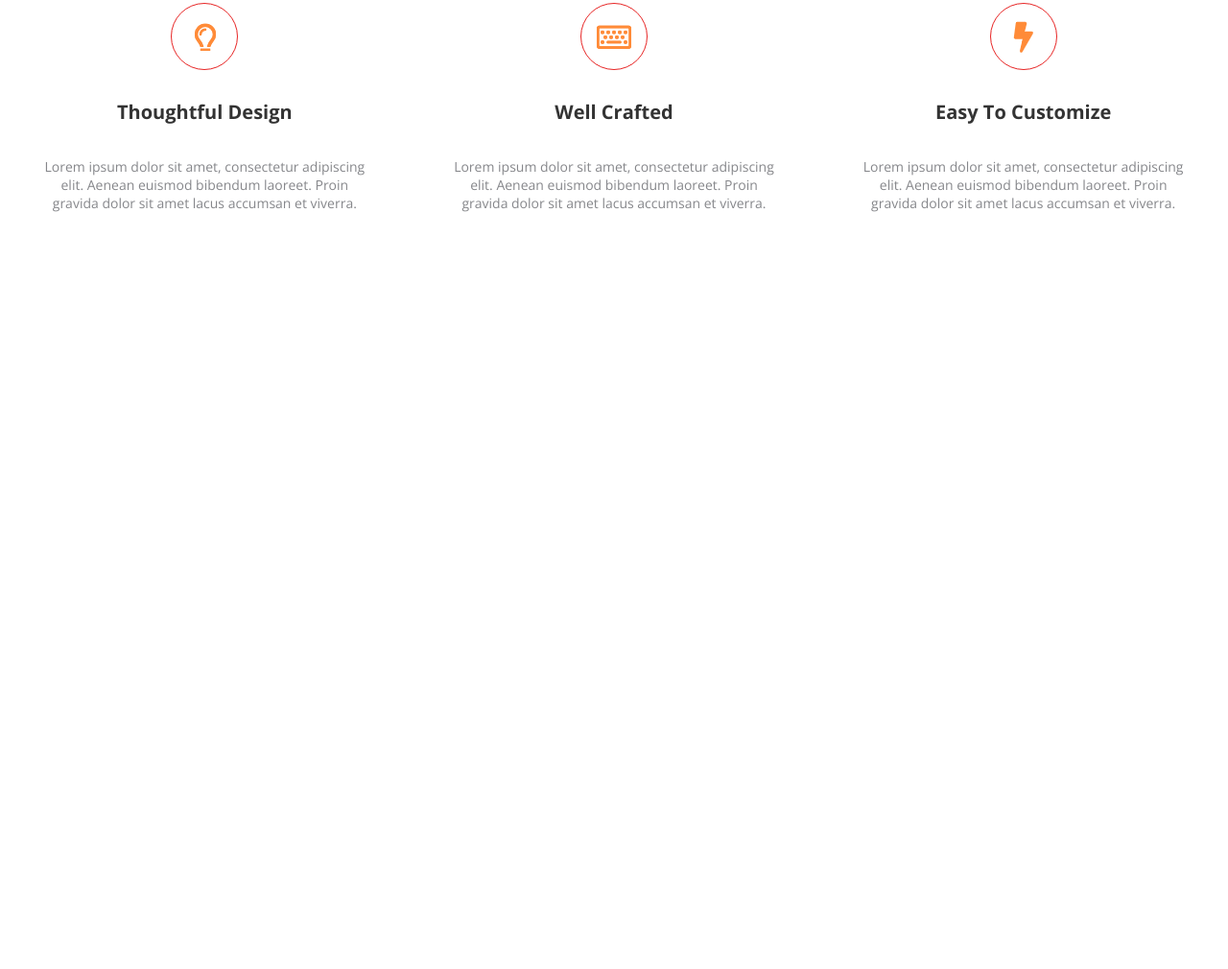
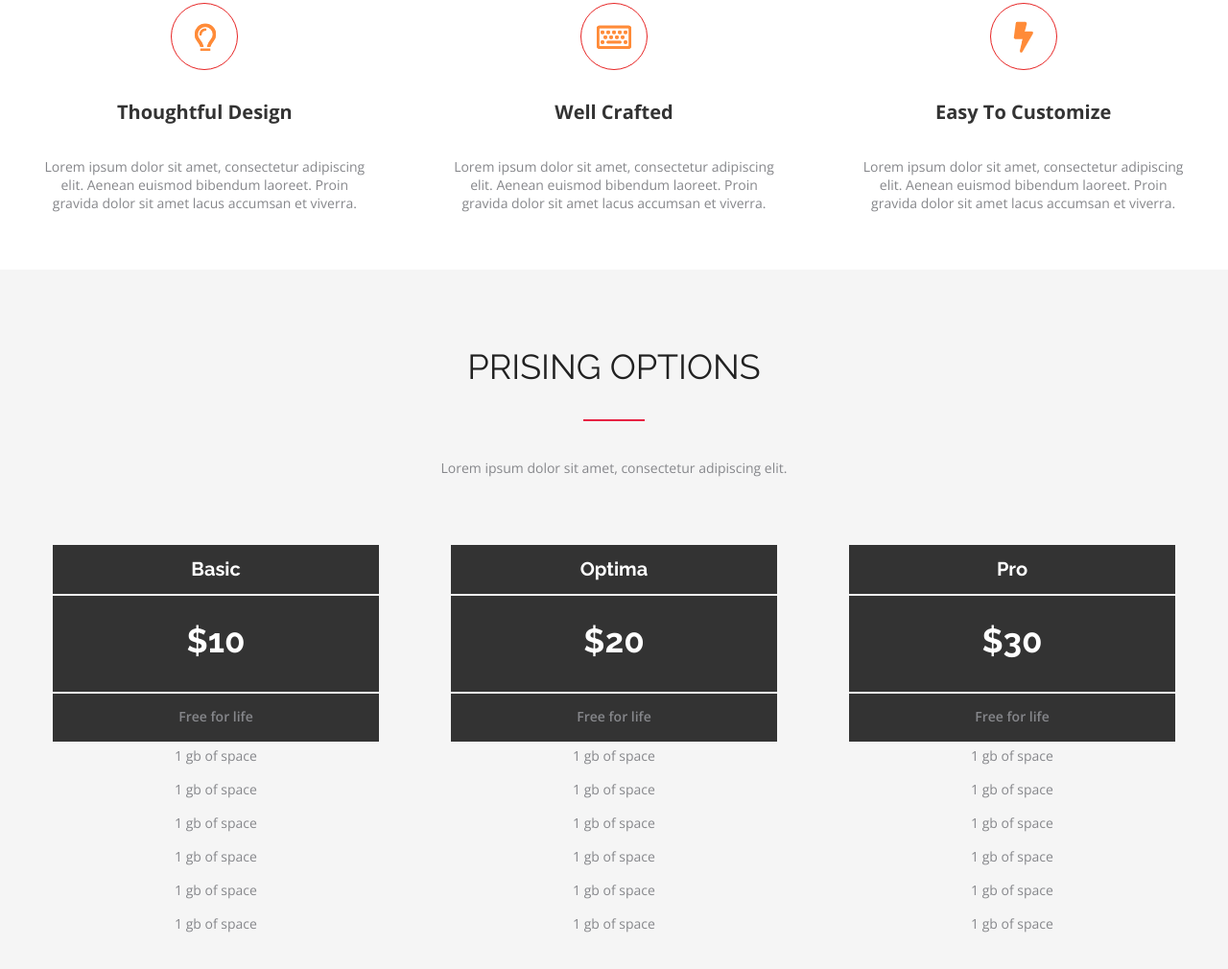
Before and after one commit to AlinaHilevich/FE67-onl-Front-End, a plain HTML site: page awesome/awesome index.html in a window 1280 px wide. Shown: the part 272-1282 px from the top of the page at 96% size. Before the commit the page ends 800 px from the top, so only its background shows below. Drawn offline with nearby package versions, Linux system fonts and the light colour scheme.

Commit message:
created progect

```diff
--- a/awesome/awesome index.html
+++ b/awesome/awesome index.html
@@ -7,6 +7,7 @@
   <title>AWESOME</title>
 </head>
 <body>
+
 <section class="AWESOME">
   <div class="container">
     <div class="awesome-heding">
@@ -56,13 +57,56 @@
 
     </div>
   </div>
+</div>
+  </div>
 
+  <section class="price-listing">
+		<div class="container">
+      <h2 class="title">PRISING OPTIONS</h2>
+      <div class="line"></div>
+      <div class="price-text">
+        <p>Lorem ipsum dolor sit amet, consectetur adipiscing elit.</p>
+      </div>
+      <div class="price-listing-box">
+        <ul class="price-wrap">
+          <li class="price-title">Basic</li>
+          <li class="price-cash">$10</li>
+          <li class="price-name">Free for life</li>
+          <li class="price-text">1 gb of space</li>
+          <li class="price-text">1 gb of space</li>
+          <li class="price-text">1 gb of space</li>
+          <li class="price-text">1 gb of space</li>
+          <li class="price-text">1 gb of space</li>
+          <li class="price-text">1 gb of space</li>
+        </ul>
+        <ul class="price-wrap">
+          <li class="price-title">Optima</li>
+          <li class="price-cash">$20</li>
+          <li class="price-name">Free for life</li>
+          <li class="price-text">1 gb of space</li>
+          <li class="price-text">1 gb of space</li>
+          <li class="price-text">1 gb of space</li>
+          <li class="price-text">1 gb of space</li>
+          <li class="price-text">1 gb of space</li>
+          <li class="price-text">1 gb of space</li>
 
+        </ul>
+        <ul class="price-wrap">
+          <li class="price-title">Pro</li>
+          <li class="price-cash">$30</li>
+          <li class="price-name">Free for life</li>
+          <li class="price-text">1 gb of space</li>
+          <li class="price-text">1 gb of space</li>
+          <li class="price-text">1 gb of space</li>
+          <li class="price-text">1 gb of space</li>
+          <li class="price-text">1 gb of space</li>
+          <li class="price-text">1 gb of space</li>
 
-</div>
-
+        </ul>
+      </div>
 
   </div>
+</header>
 
 </body>
 </html>
--- a/awesome/css.css/index.css
+++ b/awesome/css.css/index.css
@@ -1,4 +1,5 @@
 @import url(./fonts.css);
+@import url(./price.css);
 
 html{
   font-family: 'Raleway' , 'Open Sans' , 'sans-serif';
--- /dev/null
+++ b/awesome/css.css/price.css
@@ -0,0 +1,83 @@
+
+
+.price-listing {
+  width: 100%;
+  background-color: #F5F5F5;
+  padding: 80px 0 59px;
+}
+.title {
+  width: 409px;
+  height: 42px;
+  margin: 0 auto 34px;
+  font-family: 'Raleway';
+  text-transform: uppercase;
+  font-weight: 400;
+  line-height: auto;
+  text-align: center ;
+}
+.line {
+  height: 2px;
+  width: 64px;
+  background-color: #E72242;
+  margin: auto;
+}
+.price-text p {
+  text-align: center;
+  font-weight: 400;
+  font-size: 14px;
+  font-weight: 400;
+  font-family: 'Open Sans';
+  color:#86878B;
+  margin-top: 34px;
+  margin-bottom: 60px;
+}
+.price-listing-box {
+  display: flex;
+  justify-content: space-between;
+}
+.price-wrap {
+  width: 340px;
+}
+.price-title {
+  background-color: #333333;
+  padding: 12px 0;
+  font-weight: 700;
+  font-size: 20px;
+  line-height: 27px;
+  text-align: center;
+  color: #FFFFFF;
+  margin-bottom: 2px;
+}
+.price-cash {
+  background-color: #333333;
+  padding: 26px 0 33px;
+  font-family: 'Raleway';
+  font-size: 35px;
+  line-height: 41px;
+  font-weight: 700;
+  text-align: center;
+  color: #FFFFFF;
+  margin-bottom: 2px;
+}
+.price-name {
+  background-color: #333333;
+  padding: 14px 0 17px;
+  font-family: 'Open Sans';
+  font-weight: 600;
+  font-size: 14px;
+  line-height: 19px;
+  text-align: center;
+  color: #86878B;
+  margin-bottom: 2px;
+}
+.price-text {
+
+  padding: 1px 0 11px;
+  font-family: 'Open Sans';
+  font-weight: 400;
+  font-size: 14px;
+  line-height: 19px;
+  text-align: center;
+  color: #86878B;
+  margin-top: 4px;
+}
```
Also changed, not shown: 1 other file.
